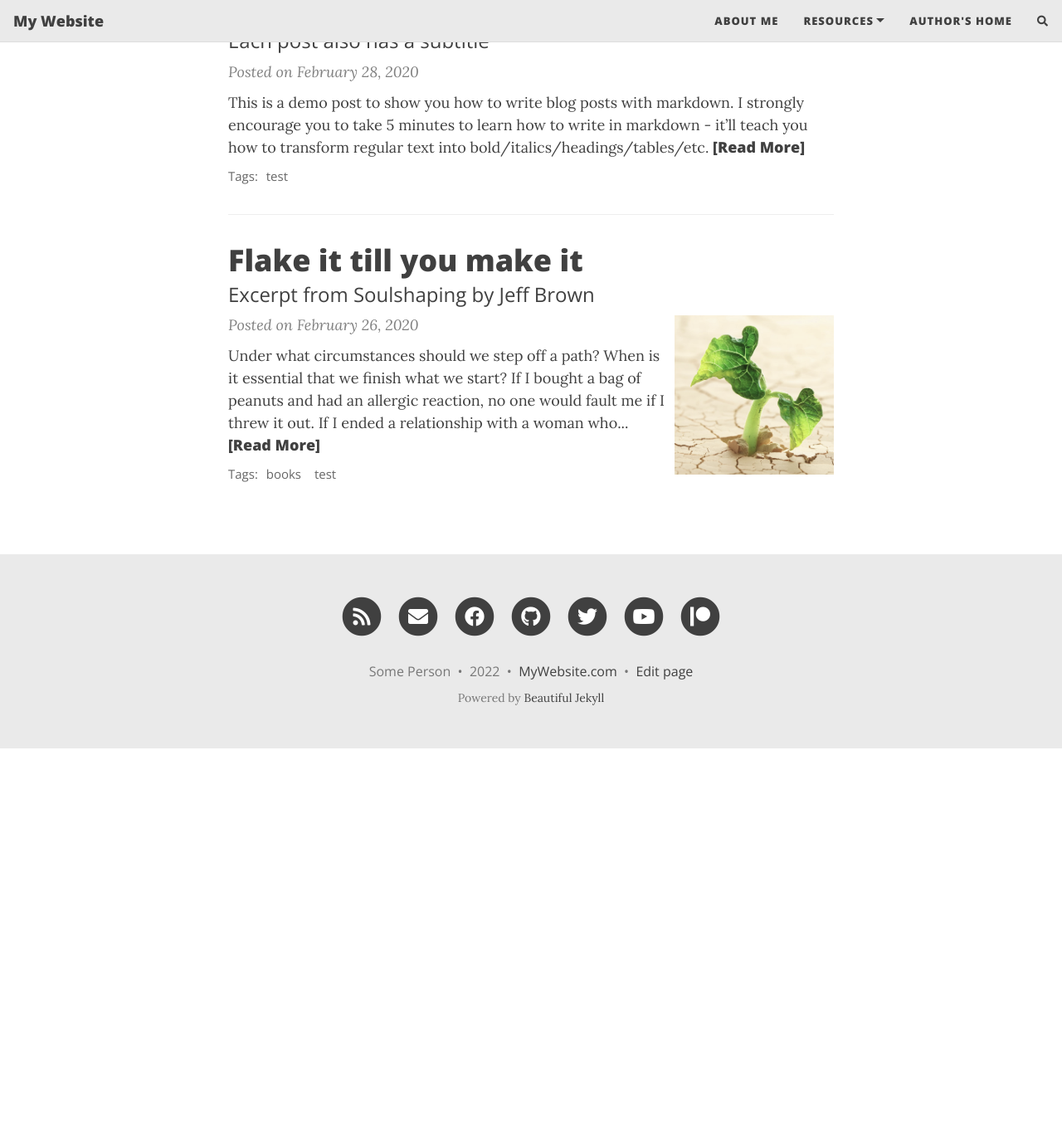
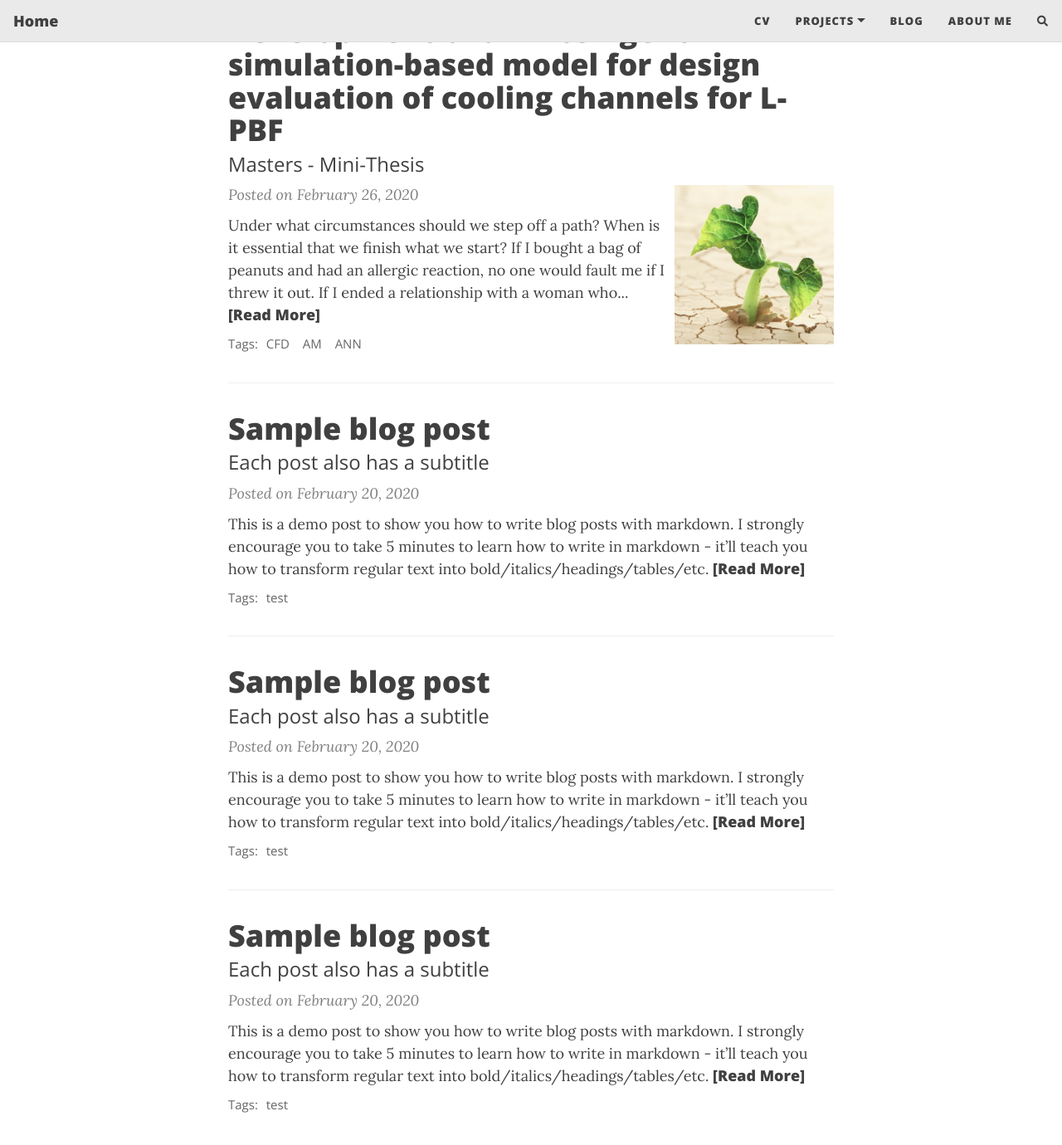
Before and after one commit to sreekar2858/sreekar2858.github.io, a Jekyll site: the page built from index.html, in a window 1280 px wide and 1400 px high, scrolled down 350 px. Shown: the top 1380 px of the window at 83% size. Built offline with Jekyll 4.4.1, drawn with Linux system fonts in a browser that asks for light colours; nearby versions of some CDN libraries; the list of posts is cut into pages by our own code; comment, search, counter and statistics services are not loaded; before the commit the page ends 1252 px from its top, so only the background shows below that; some of the changed text lies outside the part shown.

Commit message:
working_inti

````diff
--- a/_config.yml
+++ b/_config.yml
@@ -10,21 +10,23 @@
 ############################
 
 # Name of website
-title: My Website
+title: Home
 
 # Your name to show in the footer
-author: Some Person
+author: Sajjala, Sreekar Reddy
 
 ###############################################
 # --- List of links in the navigation bar --- #
 ###############################################
 
 navbar-links:
+  CV: "cv"
+  Projects:
+    - CFD: "cfd"
+    - FEM: "fem"
+  Blog: "blog"
   About Me: "aboutme"
-  Resources:
-    - Beautiful Jekyll: "https://beautifuljekyll.com"
-    - Learn markdown: "https://www.markdowntutorial.com/"
-  Author's home: "https://deanattali.com"
+
 
 ################
 # --- Logo --- #
@@ -49,22 +51,22 @@
 # Select the social network links that you want to show in the footer.
 # Uncomment the links you want to show and add your information to each one.
 social-network-links:
-  email: "someone@example.com"
-  rss: true  # remove this line if you don't want to show an RSS link at the bottom
-  facebook: deanattali
-  github: daattali
-  twitter: daattali
-  patreon: DeanAttali
-  youtube: c/daattali
-#  medium: yourname
+  email: "sreekar2858@gmail.com"
+  # rss: true  # remove this line if you don't want to show an RSS link at the bottom
+  # facebook: deanattali
+  github: sreekar2858
+  # twitter: daattali
+  # patreon: DeanAttali
+  # youtube: c/daattali
+  medium: yourname
 #  reddit: yourname
-#  linkedin: daattali
-#  xing: yourname
-#  stackoverflow: "3943160/daattali"
+  linkedin: daattali
+  xing: yourname
+  stackoverflow: "3943160/daattali"
 #  snapchat: deanat78
 #  instagram: deanat78
 #  spotify: yourname
-#  telephone: +14159998888
+  # telephone: +49-12345678900
 #  steam: deanat78
 #  twitch: yourname
 #  yelp: yourname
@@ -72,8 +74,8 @@
 #  calendly: yourname
 #  mastodon: instance.url/@username
 #  ORCID: your ORCID ID
-#  google-scholar: your google scholar
-#  discord: invite/invite_code or users/userid
+  google-scholar: your google scholar
+  discord: users/vronti#4757
 #  kaggle: yourname
 #  hackerrank: yourname
 
@@ -87,14 +89,18 @@
 
 # Select which social network share links to show in posts
 share-links-active:
-  twitter: true
-  facebook: true
+  email: true
+  github: true
+  medium: true
   linkedin: true
-  vk: false
+  xing: true
+  stackoverflow: true
+  google-scholar: true
+  discord: true
 
 # How to display the link to your website in the footer
 # Remove this if you don't want a link in the footer
-url-pretty: "MyWebsite.com"
+# url-pretty: ""
 
 # Excerpt word length - Truncate the excerpt of each post on the feed page to the specified number of words
 excerpt_length: 50
@@ -247,7 +253,7 @@
 #################################################################################
 
 # Output options (more information on Jekyll's site)
-timezone: "America/Toronto"
+timezone: "Europe/Berlin"
 markdown: kramdown
 highlighter: rouge
 permalink: /:year-:month-:day-:title/
--- /dev/null
+++ b/_posts/2020-02-20-master-cie.md
@@ -0,0 +1,78 @@
+---
+layout: post
+title: Sample blog post
+subtitle: Each post also has a subtitle
+gh-repo: daattali/beautiful-jekyll
+gh-badge: [star, fork, follow]
+tags: [test]
+comments: true
+---
+
+This is a demo post to show you how to write blog posts with markdown.  I strongly encourage you to [take 5 minutes to learn how to write in markdown](https://markdowntutorial.com/) - it'll teach you how to transform regular text into bold/italics/headings/tables/etc.
+
+**Here is some bold text**
+
+## Here is a secondary heading
+
+Here's a useless table:
+
+| Number | Next number | Previous number |
+| :------ |:--- | :--- |
+| Five | Six | Four |
+| Ten | Eleven | Nine |
+| Seven | Eight | Six |
+| Two | Three | One |
+
+
+How about a yummy crepe?
+
+![Crepe](https://s3-media3.fl.yelpcdn.com/bphoto/cQ1Yoa75m2yUFFbY2xwuqw/348s.jpg)
+
+It can also be centered!
+
+![Crepe](https://s3-media3.fl.yelpcdn.com/bphoto/cQ1Yoa75m2yUFFbY2xwuqw/348s.jpg){: .mx-auto.d-block :}
+
+Here's a code chunk:
+
+~~~
+var foo = function(x) {
+  return(x + 5);
+}
+foo(3)
+~~~
+
+And here is the same code with syntax highlighting:
+
+```javascript
+var foo = function(x) {
+  return(x + 5);
+}
+foo(3)
+```
+
+And here is the same code yet again but with line numbers:
+
+{% highlight javascript linenos %}
+var foo = function(x) {
+  return(x + 5);
+}
+foo(3)
+{% endhighlight %}
+
+## Boxes
+You can add notification, warning and error boxes like this:
+
+### Notification
+
+{: .box-note}
+**Note:** This is a notification box.
+
+### Warning
+
+{: .box-warning}
+**Warning:** This is a warning box.
+
+### Error
+
+{: .box-error}
+**Error:** This is an error box.
--- /dev/null
+++ b/_posts/2020-02-20-master-molmec.md
@@ -0,0 +1,78 @@
+---
+layout: post
+title: Sample blog post
+subtitle: Each post also has a subtitle
+gh-repo: daattali/beautiful-jekyll
+gh-badge: [star, fork, follow]
+tags: [test]
+comments: true
+---
+
+This is a demo post to show you how to write blog posts with markdown.  I strongly encourage you to [take 5 minutes to learn how to write in markdown](https://markdowntutorial.com/) - it'll teach you how to transform regular text into bold/italics/headings/tables/etc.
+
+**Here is some bold text**
+
+## Here is a secondary heading
+
+Here's a useless table:
+
+| Number | Next number | Previous number |
+| :------ |:--- | :--- |
+| Five | Six | Four |
+| Ten | Eleven | Nine |
+| Seven | Eight | Six |
+| Two | Three | One |
+
+
+How about a yummy crepe?
+
+![Crepe](https://s3-media3.fl.yelpcdn.com/bphoto/cQ1Yoa75m2yUFFbY2xwuqw/348s.jpg)
+
+It can also be centered!
+
+![Crepe](https://s3-media3.fl.yelpcdn.com/bphoto/cQ1Yoa75m2yUFFbY2xwuqw/348s.jpg){: .mx-auto.d-block :}
+
+Here's a code chunk:
+
+~~~
+var foo = function(x) {
+  return(x + 5);
+}
+foo(3)
+~~~
+
+And here is the same code with syntax highlighting:
+
+```javascript
+var foo = function(x) {
+  return(x + 5);
+}
+foo(3)
+```
+
+And here is the same code yet again but with line numbers:
+
+{% highlight javascript linenos %}
+var foo = function(x) {
+  return(x + 5);
+}
+foo(3)
+{% endhighlight %}
+
+## Boxes
+You can add notification, warning and error boxes like this:
+
+### Notification
+
+{: .box-note}
+**Note:** This is a notification box.
+
+### Warning
+
+{: .box-warning}
+**Warning:** This is a warning box.
+
+### Error
+
+{: .box-error}
+**Error:** This is an error box.
--- a/_posts/2020-02-26-flake-it-till-you-make-it.md
+++ b/_posts/2020-02-26-master-minithesis.md
@@ -1,11 +1,11 @@
 ---
 layout: post
-title: Flake it till you make it
-subtitle: Excerpt from Soulshaping by Jeff Brown
+title: Development of an intelligent simulation-based model for design evaluation of cooling channels for L-PBF
+subtitle: Masters - Mini-Thesis
 cover-img: /assets/img/path.jpg
 thumbnail-img: /assets/img/thumb.png
 share-img: /assets/img/path.jpg
-tags: [books, test]
+tags: [CFD, AM, ANN]
 ---
 
 Under what circumstances should we step off a path? When is it essential that we finish what we start? If I bought a bag of peanuts and had an allergic reaction, no one would fault me if I threw it out. If I ended a relationship with a woman who hit me, no one would say that I had a commitment problem. But if I walk away from a seemingly secure route because my soul has other ideas, I am a flake?
--- /dev/null
+++ b/blog.md
@@ -0,0 +1,16 @@
+---
+layout: page
+title: Blog
+subtitle: Why you'd want to go on a date with me
+---
+
+My name is Inigo Montoya. I have the following qualities:
+
+- I rock a great mustache
+- I'm extremely loyal to my family
+
+What else do you need?
+
+### My story
+
+To be honest, I'm having some trouble remembering right now, so why don't you just watch [my movie](https://en.wikipedia.org/wiki/The_Princess_Bride_%28film%29) and it will answer **all** your questions.
--- /dev/null
+++ b/cfd.md
@@ -0,0 +1,16 @@
+---
+layout: page
+title: CFD
+subtitle: Why you'd want to go on a date with me
+---
+
+My name is Inigo Montoya. I have the following qualities:
+
+- I rock a great mustache
+- I'm extremely loyal to my family
+
+What else do you need?
+
+### My story
+
+To be honest, I'm having some trouble remembering right now, so why don't you just watch [my movie](https://en.wikipedia.org/wiki/The_Princess_Bride_%28film%29) and it will answer **all** your questions.
--- /dev/null
+++ b/cv.md
@@ -0,0 +1,16 @@
+---
+layout: page
+title: CV
+subtitle: Why you'd want to go on a date with me
+---
+
+My name is Inigo Montoya. I have the following qualities:
+
+- I rock a great mustache
+- I'm extremely loyal to my family
+
+What else do you need?
+
+### My story
+
+To be honest, I'm having some trouble remembering right now, so why don't you just watch [my movie](https://en.wikipedia.org/wiki/The_Princess_Bride_%28film%29) and it will answer **all** your questions.
--- /dev/null
+++ b/fem.md
@@ -0,0 +1,16 @@
+---
+layout: page
+title: FEM
+subtitle: Why you'd want to go on a date with me
+---
+
+My name is Inigo Montoya. I have the following qualities:
+
+- I rock a great mustache
+- I'm extremely loyal to my family
+
+What else do you need?
+
+### My story
+
+To be honest, I'm having some trouble remembering right now, so why don't you just watch [my movie](https://en.wikipedia.org/wiki/The_Princess_Bride_%28film%29) and it will answer **all** your questions.
--- a/index.html
+++ b/index.html
@@ -1,5 +1,5 @@
 ---
 layout: home
-title: My website
-subtitle: This is where I will tell my friends way too much about me
+title: Sreekar Reddy
+subtitle: This website holds my recent projects and blog of useful information.
 ---
````
Also changed, not shown: .github/FUNDING.yml (deleted), .github/issue_template.md (deleted), .github/pull_request_template.md (deleted), .github/workflows/ci.yml (deleted), _posts/2020-02-20-master-annsm.md (renamed from _posts/2020-02-28-test-markdown.md).
